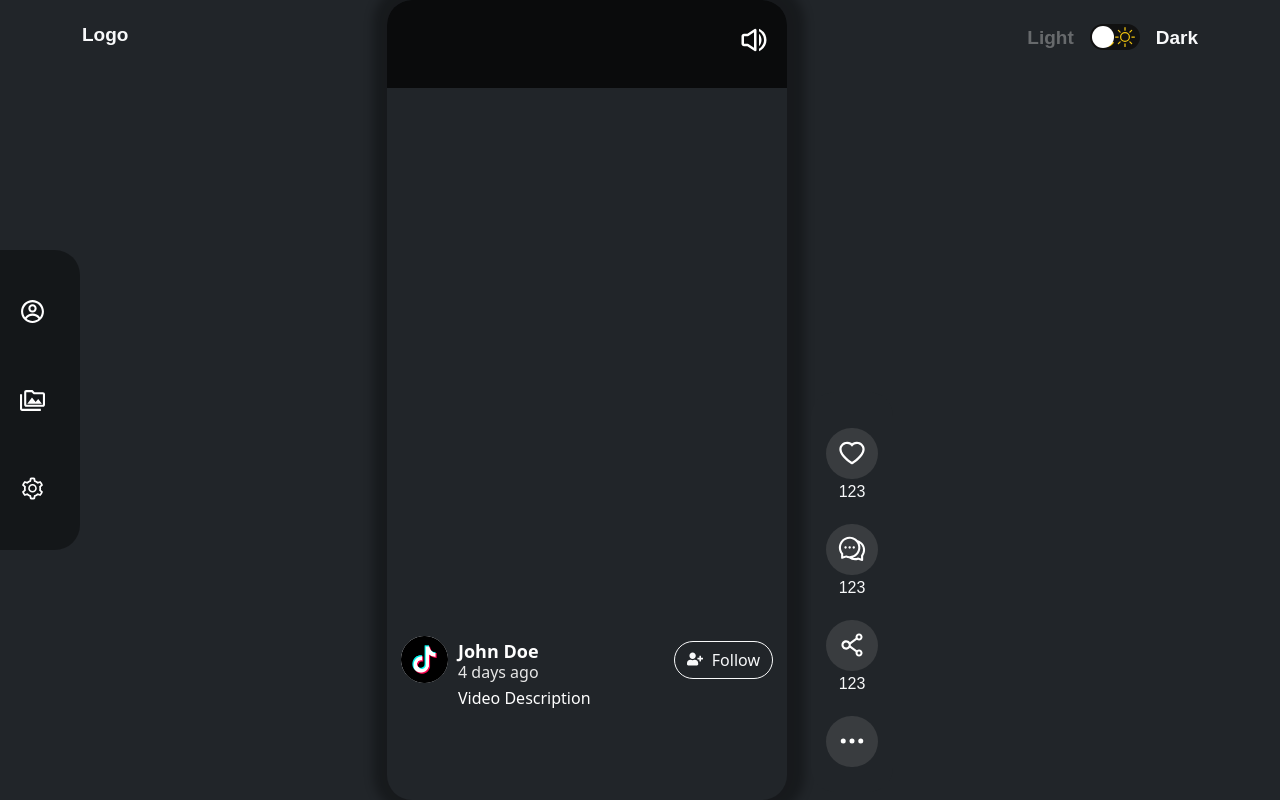
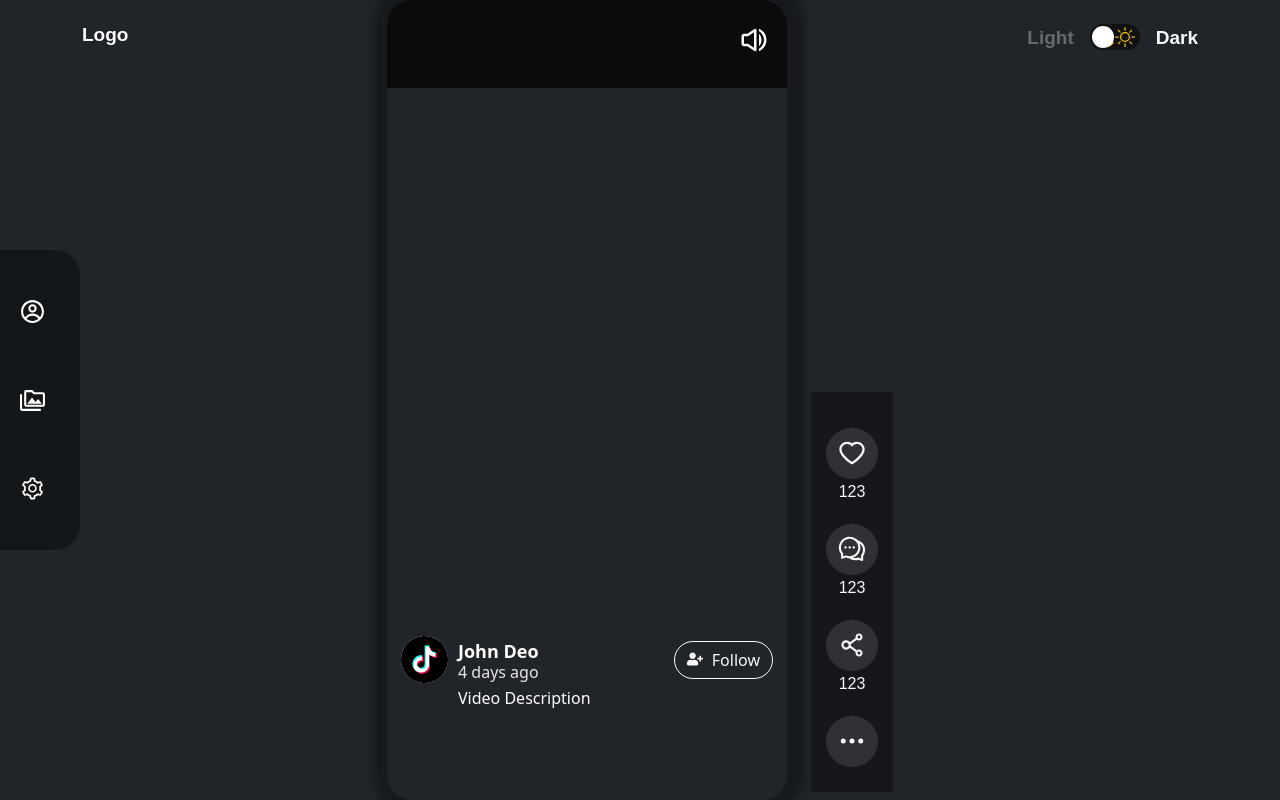
Before and after one commit to huzaifa-aslam/tiktok-clone-fiverr, a React (Create React App) app: page / in a window 1280 px wide. Built offline with nearby package versions, Linux system fonts and the light colour scheme.

Commit message:
add dynamic data

```diff
--- a/src/screens/home/home.css
+++ b/src/screens/home/home.css
@@ -84,6 +84,9 @@
 .profile-image {
   position: relative;
   top: -15px;
+}
+.background_black {
+  background-color: #0000005e;
 }
 
 .profile-info {
@@ -180,9 +183,10 @@
 .action_main {
   height: 400px;
   /* margin-top: 373px; */
-  border-radius: 24px;
+  /* border-radius: 24px; */
   position: relative;
   top: 49%;
+  flex-direction: column !important;
   /* background-color: #0000005e !important; */
 }
 .action_icon {
@@ -194,7 +198,7 @@
   justify-content: center;
   border-radius: 54px;
   margin: auto;
-  color: white;
+  /* color: white; */
   flex-direction: column;
   cursor: pointer;
 }
--- a/src/screens/home/index.js
+++ b/src/screens/home/index.js
@@ -22,7 +22,19 @@ const Home = () => {
   const [isPlaying, setIsPlaying] = useState(false);
   const [isMuted, setIsMuted] = useState(false);
   const [isDarkMode, setIsDarkMode] = useState(true);
-
+  const [data] = useState([
+    {
+      id: 1,
+      videoURL: "https://www.youtube.com/shorts/7npz-I3WIGw",
+      profileURL: profileCcon,
+      name: "John Deo",
+      time: "4 days ago",
+      description: "Video Description",
+      hearts: "123",
+      shares: "123",
+      comments: "123",
+    },
+  ]);
   const handleMicClick = () => {
     setIsMuted(!isMuted);
   };
@@ -32,7 +44,6 @@ const Home = () => {
   const handleModeToggle = () => {
     setIsDarkMode(!isDarkMode);
   };
-  console.log("isPlaying", isPlaying);
   return (
     <div
       className={
@@ -46,6 +57,9 @@ const Home = () => {
             <h6 className="logo">Logo</h6>
           </div>
           <div className="col-md-6 d-flex justify-content-center">
+            {data?.map((item) => {
+              return (
+                <>
                   <div className="video-card">
                     <div className="blur-overlay" />
                     {/* <div className="pl-icon">
@@ -62,10 +76,12 @@ const Home = () => {
                       <ReactPlayer
                         muted={isMuted}
                         playing={isPlaying}
-                  url="https://www.youtube.com/shorts/7npz-I3WIGw"
+                        url={item?.videoURL}
                         controls={false}
                         width="100wh"
-                  height="100vh"
+                        // height="100vh"
+                        height="900px"
+                        // width="472px"
                         // aspectRatio="9:16"
                         onPause={() => {
                           handlePlay();
@@ -83,15 +99,15 @@ const Home = () => {
                         <div className="profile-image">
                           <img
                             style={{ height: "47px" }}
-                      src={profileCcon}
+                            src={item?.profileURL}
                             alt="Profile"
                           />
                         </div>
                         <div className="profile-info">
                           <div className={`d-flex justify-content-between`}>
                             <div>
-                        <div className="profile-name">John Doe</div>
-                        <div className="profile-day">4 days ago</div>
+                              <div className="profile-name">{item?.name}</div>
+                              <div className="profile-day">{item?.time}</div>
                             </div>
                             <div>
                               <button
@@ -103,7 +119,9 @@ const Home = () => {
                               </button>
                             </div>
                           </div>
-                    <div className="profile-desc">Video Description</div>
+                          <div className="profile-desc">
+                            {item?.description}
+                          </div>
                         </div>
                       </div>
                     </div>
@@ -113,31 +131,39 @@ const Home = () => {
                       </div>
                     )}
                   </div>
-            <div className="justify-content-center d-flex flex-column-reverse  bg-dark ms-4 action_main">
+
+                  <div
+                    className={`${
+                      isDarkMode ? "background_black " : "bg-light"
+                    } justify-content-center d-flex  ms-4 action_main`}
+                  >
+                    <div className="text-center margin">
+                      <div className="action_icon">
+                        <AiOutlineHeart size={30} />
+                      </div>
+                      <span>{item?.hearts}</span>
+                    </div>
+                    <div className="text-center margin">
+                      <div className="action_icon">
+                        <AiOutlineComment size={30} />
+                      </div>
+                      <span>{item?.comments}</span>
+                    </div>
+                    <div className="text-center margin">
+                      <div className="action_icon">
+                        <AiOutlineShareAlt size={30} />
+                      </div>
+                      <span>{item?.shares}</span>
+                    </div>
                     <div className="text-center margin">
                       <div className="action_icon">
                         <FiMoreHorizontal size={30} />
                       </div>
                     </div>
-              <div className="text-center margin">
-                <div className="action_icon">
-                  <AiOutlineShareAlt size={30} />
                   </div>
-                <span className="text-light">123</span>
-              </div>
-              <div className="text-center margin">
-                <div className="action_icon">
-                  <AiOutlineComment size={30} />
-                </div>
-                <span className="text-light">123</span>
-              </div>
-              <div className="text-center margin">
-                <div className="action_icon">
-                  <AiOutlineHeart size={30} />
-                </div>
-                <span className="text-light">123</span>
-              </div>
-            </div>
+                </>
+              );
+            })}
           </div>
           <div className="col-md-3 d-flex justify-content-end pt-4">
             <span
```
Lines whose indentation alone changed are shown as unchanged.
